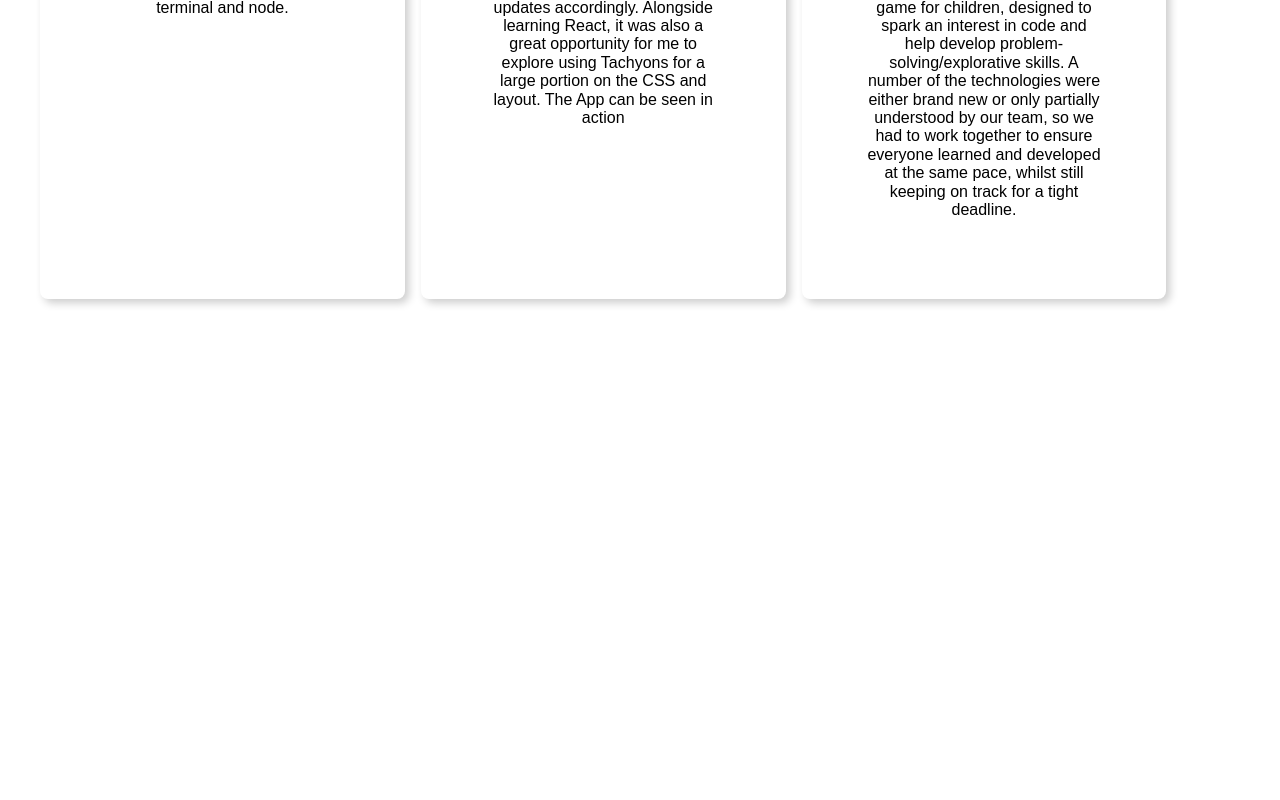
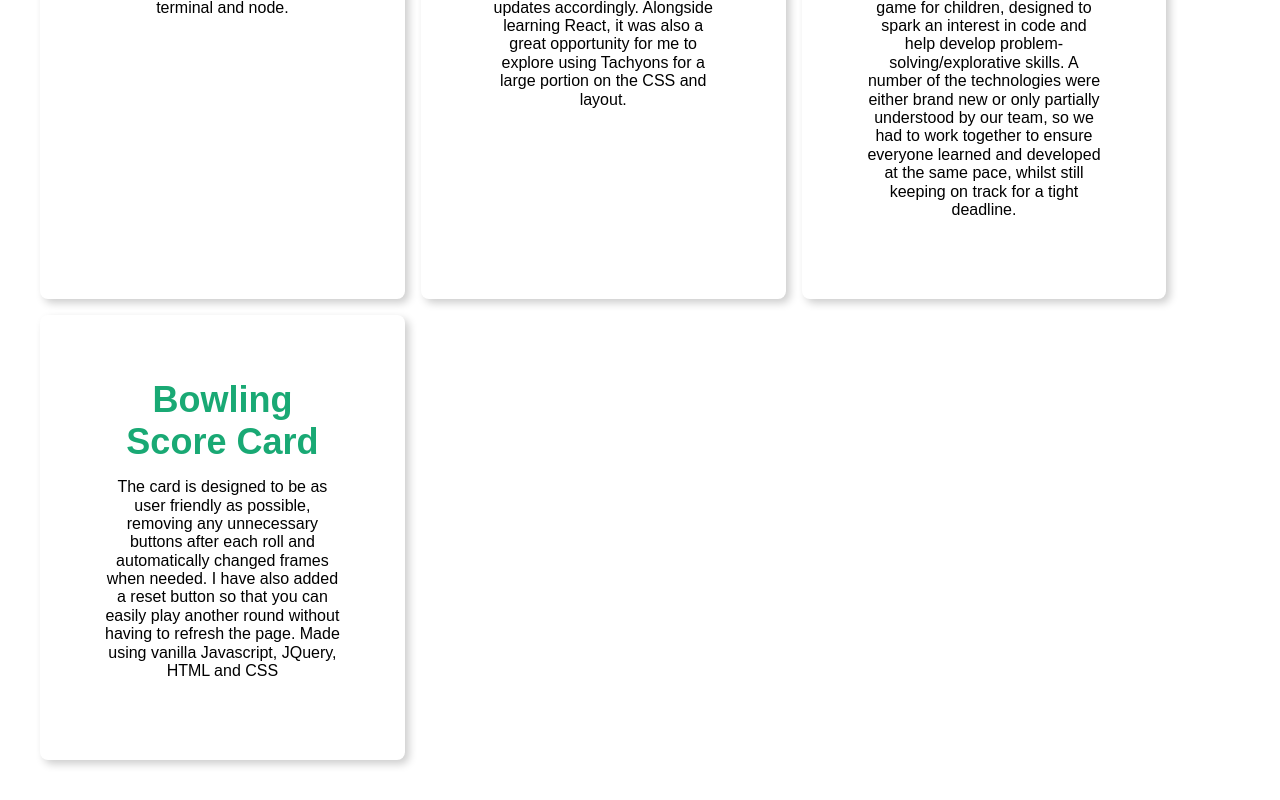
Before and after one commit to ChrisCooney05/portfolio_site, a React (Create React App) app: page / in a window 1280 px wide. Shown: the part 1088-1888 px from the top of the page. Before the commit the page ends 1427 px from the top, so only its background shows below. Built offline with nearby package versions, Linux system fonts and the light colour scheme.

Commit message:
added a new project and each link opens in a new window

```diff
--- a/src/components/Project.js
+++ b/src/components/Project.js
@@ -5,7 +5,7 @@ class Project extends Component {
   render() {
     const { title, description, link } = this.props
     return (
-      <a href={link} className='tc dib br3 pa5 ma2 grow bw2 shadow-5 pa2 w-30 mr2 no-underline black'>
+      <a href={link} className='tc dib br3 pa5 ma2 grow bw2 shadow-5 pa2 w-30 mr2 no-underline black' target='_blank'>
         <span className='f2 b green'>{title}</span>
         <p>{description}</p>
       </a>
--- a/src/project_json.js
+++ b/src/project_json.js
@@ -6,7 +6,7 @@ const projectArray = [
   },
   {
     "title": "RoboFriends",
-    "description": "This was my first exploration into using React and fetching data using an API. On receipt of data, individual cards are generated per user and rendered onto the screen. A filter box was added so that whilst a user types a name in, the applications state is updated and the cards rendered updates accordingly. Alongside learning React, it was also a great opportunity for me to explore using Tachyons for a large portion on the CSS and layout. The App can be seen in action",
+    "description": "This was my first exploration into using React and fetching data using an API. On receipt of data, individual cards are generated per user and rendered onto the screen. A filter box was added so that whilst a user types a name in, the applications state is updated and the cards rendered updates accordingly. Alongside learning React, it was also a great opportunity for me to explore using Tachyons for a large portion on the CSS and layout.",
     "link": "https://github.com/ChrisCooney05/robofriends"
   },
   {
@@ -14,6 +14,11 @@ const projectArray = [
     "description": "The final project produced by myself and 3 others as part of my Makers journey This project was different in a way as it was the first time during the course that we were given the chance to build an app of our choosing from the ground up. We decided that we wanted to produce a game for children, designed to spark an interest in code and help develop problem-solving/explorative skills. A number of the technologies were either brand new or only partially understood by our team, so we had to work together to ensure everyone learned and developed at the same pace, whilst still keeping on track for a tight deadline.",
     "link": 'https://github.com/ChrisCooney05/codeQuest'
   },
+  {
+    "title": "Bowling Score Card",
+    "description": "The card is designed to be as user friendly as possible, removing any unnecessary buttons after each roll and automatically changed frames when needed. I have also added a reset button so that you can easily play another round without having to refresh the page. Made using vanilla Javascript, JQuery, HTML and CSS ",
+    "link": 'https://github.com/ChrisCooney05/bowling-challenge'
+  },
 ]
 
 export default projectArray
```
